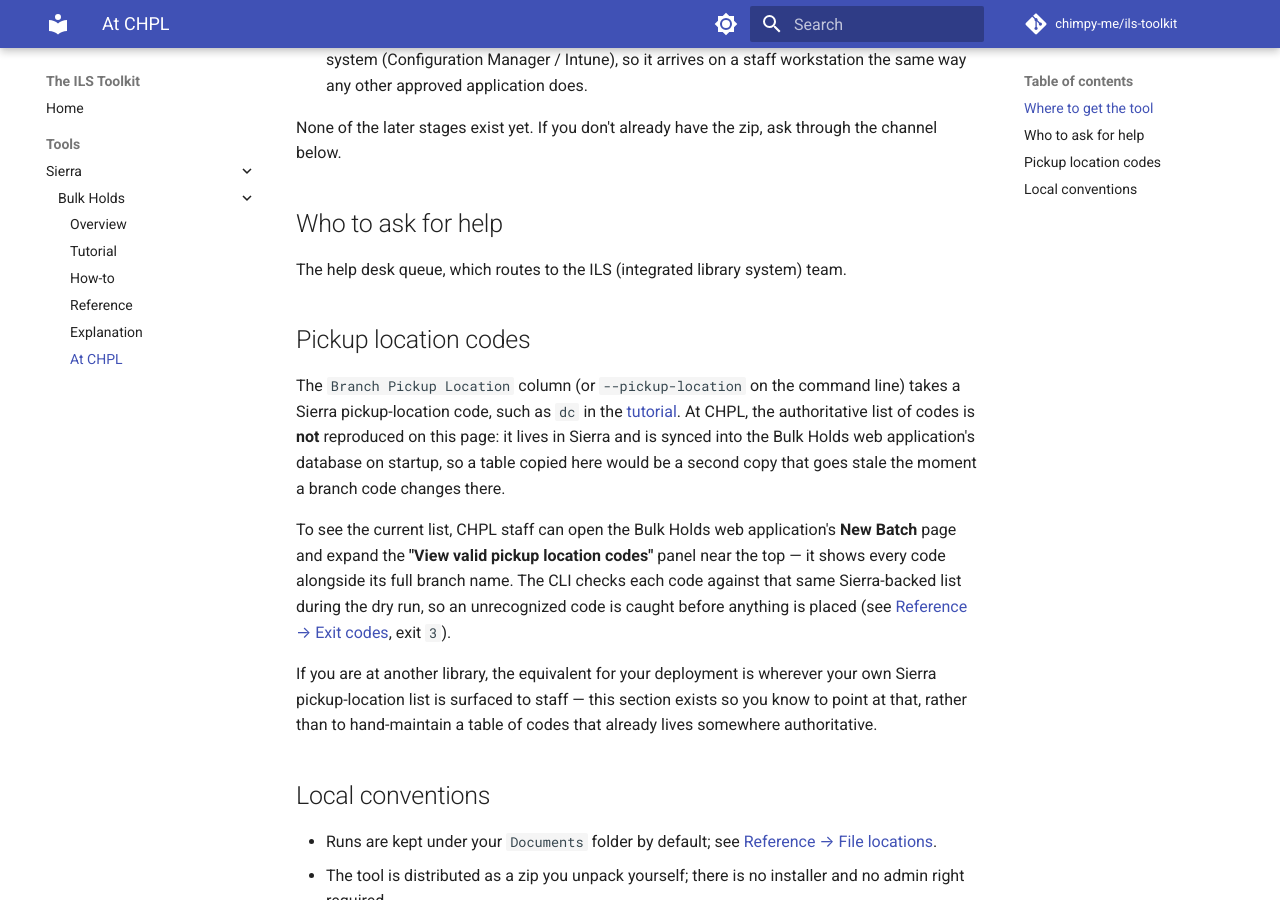
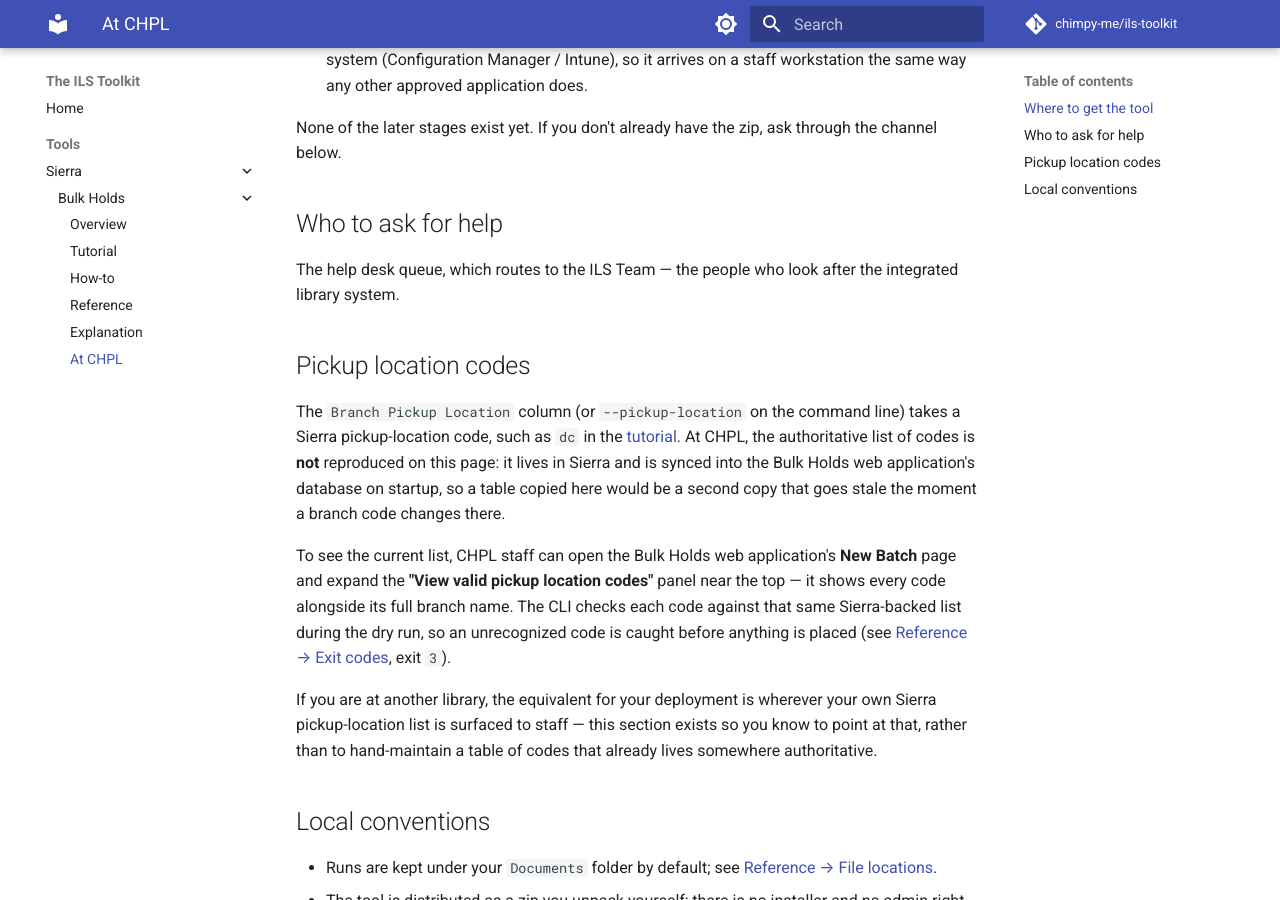
Before and after one commit to chimpy-me/ils-toolkit, an MkDocs documentation site: the page built from docs/tools/sierra/bulk-holds/at-chpl.md, in a window 1280 px wide and 900 px high, scrolled down 588 px. Built offline with MkDocs 1.6.1 and Material for MkDocs 9.7.7, drawn with Linux system fonts in a browser that asks for light colours; comment, search, counter and statistics services are not loaded.

Commit message:
docs(bulk-holds): capitalize the ILS Team as a proper noun
Owner correction: "ILS Team" names a specific team at the library, not a
generic description -- lower-case "team" read as the wrong thing. Kept the
house register rule (unpack the acronym on first use) with an em-dash gloss
instead of the now-awkward parenthetical.

```diff
--- a/docs/tools/sierra/bulk-holds/at-chpl.md
+++ b/docs/tools/sierra/bulk-holds/at-chpl.md
@@ -26,7 +26,7 @@ below.
 
 ## Who to ask for help
 
-The help desk queue, which routes to the ILS (integrated library system) team.
+The help desk queue, which routes to the ILS Team — the people who look after the integrated library system.
 
 ## Pickup location codes
 
```
